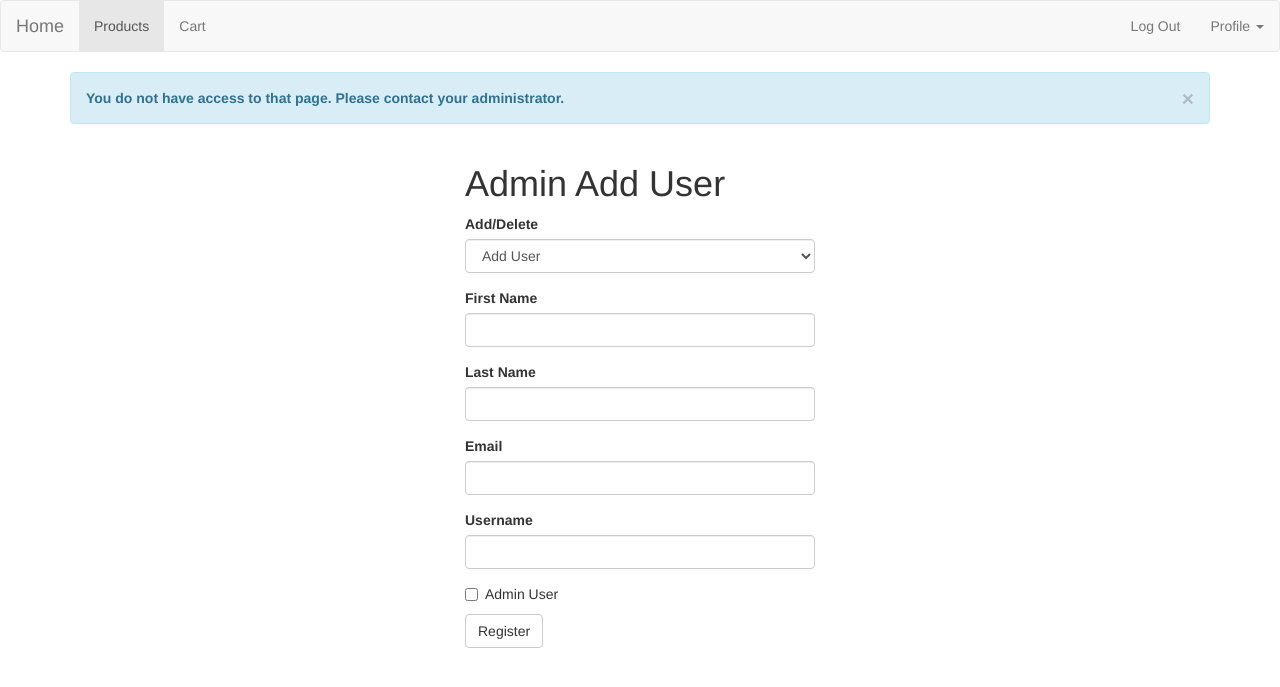
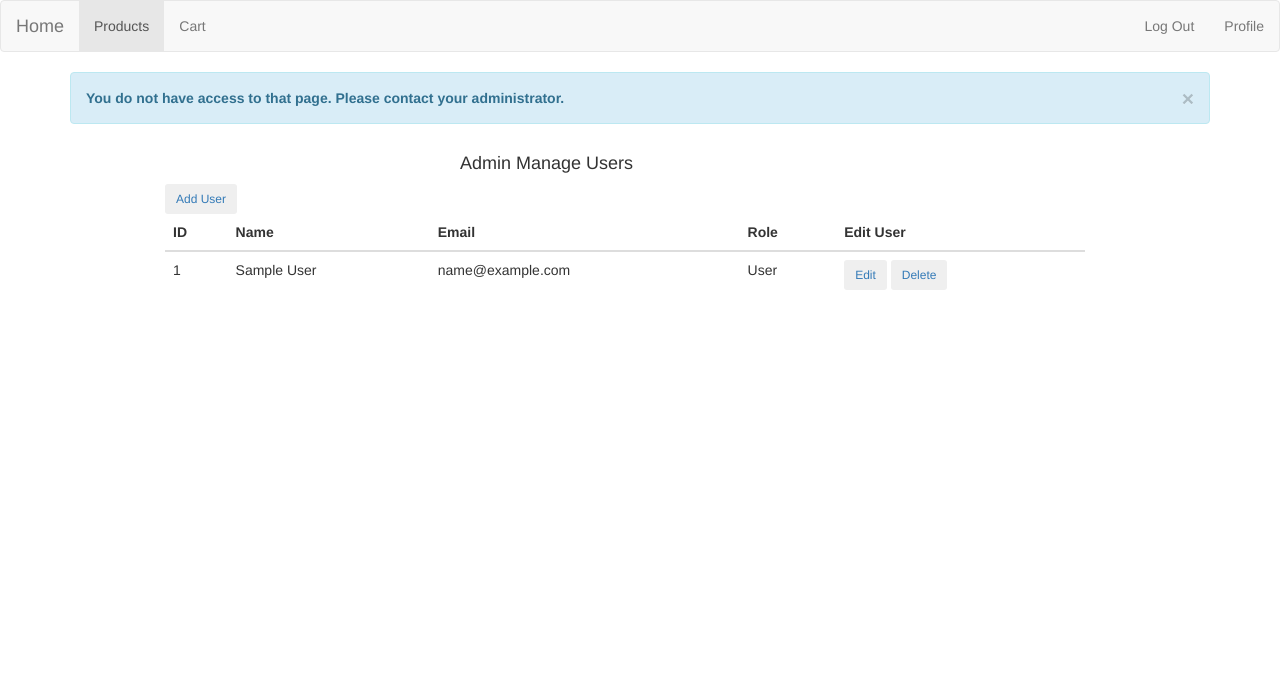
Before and after one commit to kyradornish/ecommerce_practice, a Flask app: page /admin_manage_user in a window 1280 px wide. Shown: the top 687 px of the page. Run offline with Flask 2, Linux system fonts and the light colour scheme; the visitor is signed in with stand-in values (Sample User, id 1); data comes from the database, SQL or seed files in the repository; both versions use the stored data as it was after the commit; some libraries are stand-ins or nearby versions.

Commit message:
added admin manage user funcationality

```diff
--- a/app/forms.py
+++ b/app/forms.py
@@ -36,11 +36,27 @@ class AddProductForm(FlaskForm):
     stock = IntegerField('Quantity in Stock', validators=[DataRequired()])
     submit = SubmitField('Add Product')
 
-class AdminManageUserForm(FlaskForm):
-    action_type = SelectField(u'Add/Delete', choices=[('add','Add User'), ('delete', 'Delete User')], validators=[DataRequired()])
+
+class ManageUser(FlaskForm):
+    action = SelectField(u'Action', choices=[('add', 'Add User'), (
+        'update', 'Update User'), ('delete', 'Delete User')], validators=[DataRequired()])
+    submit2 = SubmitField('Submit')
+
+
+class AddUserForm(FlaskForm):
+    admin = SelectField(u'Role Type', choices=[('0', 'User'), ('1', 'Admin')], validators=[DataRequired()])
     first_name = StringField('First Name', validators=[DataRequired()])
     last_name = StringField('Last Name', validators=[DataRequired()])
     email = StringField('Email', validators=[DataRequired(), Email()])
-    username = StringField('Username', validators=[DataRequired()])
-    admin = BooleanField('Admin User')
     submit = SubmitField('Register')
+
+
+class UpdateUserForm(FlaskForm):
+    role = SelectField(u'Role Type', choices=[('0', 'User'), ('1', 'Admin')], validators=[DataRequired()])
+    first_name = StringField('First Name', validators=[DataRequired()])
+    last_name = StringField('Last Name', validators=[DataRequired()])
+    email = StringField('Email', validators=[DataRequired(), Email()])
+    submit = SubmitField('Update')
+
+class DeleteUserForm(FlaskForm):
+    submit = SubmitField('Delete')
--- a/app/models.py
+++ b/app/models.py
@@ -9,7 +9,7 @@ class User(UserMixin, db.Model):
     username = db.Column(db.String(50), unique=True)
     email = db.Column(db.String(255), unique=True)
     password_hash = db.Column(db.String(128))
-    admin = db.Column(db.Boolean, default=False)
+    admin = db.Column(db.Integer, default=0)
     image = db.Column(db.String(255))
 
     def __repr__(self):
--- a/app/routes.py
+++ b/app/routes.py
@@ -1,6 +1,6 @@
 from app import app, db
 from flask import render_template, url_for, redirect, flash, request, session
-from app.forms import LoginForm, RegistationForm, AddProductForm, AdminManageUserForm
+from app.forms import LoginForm, RegistationForm, AddProductForm, ManageUser, AddUserForm, UpdateUserForm, DeleteUserForm
 from flask_login import current_user, login_user, logout_user, login_required
 from app.models import User, Product
 from werkzeug.urls import url_parse
@@ -20,7 +20,7 @@ TRANSACTION_SUCCESS_STATUSES = [
 
 @app.route('/')
 def index():
-    return render_template('index.html')
+    return render_template('index.html', title="Home")
 
 @app.route('/login',  methods=['GET', 'POST'])
 def login():
@@ -61,12 +61,12 @@ def logout():
 @app.route('/profile')
 @login_required
 def profile():
-    return render_template('profile.html')
+    return render_template('profile.html', title="Profile")
 
 @app.route('/addproduct', methods=['GET', 'POST'])
 @login_required
 def addproduct():
-    if current_user.admin == False:
+    if current_user.admin == 0:
         redirect(url_for('index'))
         flash('You do not have access to that page. Please contact your administrator.')
     form = AddProductForm()
@@ -76,39 +76,97 @@ def addproduct():
         db.session.commit()
         flash('You successfully added {}'.format(product.name))
         return redirect(url_for('inventory'))
-    return render_template('addproduct.html', form=form)
+    return render_template('addproduct.html', form=form, title="Add Product")
 
 @app.route('/inventory', methods=['GET', 'POST'])
 @login_required
 def inventory():
-    if current_user.admin == False:
+    if current_user.admin == 0:
         redirect(url_for('index'))
         flash('You do not have access to that page. Please contact your administrator.')
     products = Product.query.all()
-    return render_template('inventory.html', products=products)
+    return render_template('inventory.html', products=products, title="Inventory")
 
 @app.route('/products', methods=['GET', 'POST'])
 def products():
     products = Product.query.all()
-    return render_template('products.html', products=products)
+    return render_template('products.html', products=products, title="Products")
 
 @app.route('/admin_manage_user', methods=['GET', 'POST'])
 @login_required
 def admin_manage_user():
-    if current_user.admin == False:
+    roles = User.query.all()
+    role = User.query.filter_by(id=current_user.id).first()
+    if current_user.admin == 0:
         redirect(url_for('index'))
         flash('You do not have access to that page. Please contact your administrator.')
-    form = AdminManageUserForm()
-    # if form.action_type.data == 'add':
+    form = ManageUser()
+    if form.validate_on_submit() and form.action.data == 'add':
+      return redirect(url_for('add_user'))
+    if form.validate_on_submit() and form.action.data == 'update':
+        return redirect(url_for('update_user'))
+    if form.validate_on_submit() and form.action.data == 'delete':
+        return redirect(url_for('delete_user'))
+    return render_template('admin.html', title="Admin Add User", form=form, roles=roles)
+
+@app.route('/add_user', methods=['GET', 'POST'])
+@login_required
+def add_user():
+    roles = User.query.all()
+    role = User.query.filter_by(id=current_user.id).first()
+    if current_user.admin == 0:
+        redirect(url_for('index'))
+        flash('You do not have access to that page. Please contact your administrator.')
+    form = AddUserForm()
     if form.validate_on_submit():
-        user = User(first_name=form.first_name.data, last_name=form.last_name.data, email=form.email.data, username=form.username.data, admin=form.admin.data)
-        user.set_password(form.username.data)
+        user = User(first_name=form.first_name.data, last_name=form.last_name.data, email=form.email.data)
+        user.set_password(form.first_name.data)
         db.session.add(user)
         db.session.commit()
         flash('You have successfully created {} {}\'s account!'.format(user.first_name, user.last_name))
-        login_user(user)
-    return render_template('login.html', title="Admin Add User", form=form)
+        return redirect(url_for('admin_manage_user'))
+    return render_template('admin_update_user.html', title="Add User", form=form, roles=roles)
 
+@app.route('/update_user/<id>', methods=['GET', 'POST'])
+@login_required
+def update_user(id):
+    roles = User.query.all()
+    role = User.query.filter_by(id=current_user.id).first()
+    user = User.query.filter_by(id=id).first()
+    if current_user.admin == 0:
+        redirect(url_for('index'))
+        flash('You do not have access to that page. Please contact your administrator.')
+    form = UpdateUserForm()
+    if form.validate_on_submit():
+        user = User.query.filter_by(id=id).first()
+        user.first_name = form.first_name.data
+        user.last_name = form.last_name.data
+        user.email = form.email.data
+        user.admin = form.role.data
+        db.session.add(user)
+        db.session.commit()
+        flash('You have successfully updated {} {}\'s account!'.format(user.first_name, user.last_name))
+        return redirect(url_for('admin_manage_user'))
+    return render_template('admin_update_user.html', title="Update {} {}\'s Account".format(user.first_name, user.last_name), form=form, roles=roles)
+
+@app.route('/delete_user/<id>', methods=['GET', 'POST'])
+@login_required
+def delete_user(id):
+    roles = User.query.all()
+    role = User.query.filter_by(id=current_user.id).first()
+    user = User.query.filter_by(id=id).first()
+    name = user.first_name + " " + user.last_name
+    if current_user.admin == 0:
+        redirect(url_for('index'))
+        flash('You do not have access to that page. Please contact your administrator.')
+    form = DeleteUserForm()
+    if form.validate_on_submit():
+        User.query.filter_by(id=id).delete()
+        User.query.filter_by(id=id).delete()
+        db.session.commit()
+        flash('You have successfully deleted {}\'s account!'.format(name))
+        return redirect(url_for('admin_manage_user'))
+    return render_template('admin_update_user.html', title="Confirm Delete: {}".format(name), form=form, roles=roles)
 
 @app.route('/add_to_cart/<int:id>')
 def add_to_cart(id):
@@ -143,7 +201,7 @@ def clear_cart():
 @app.route('/checkouts/new', methods=['GET', 'PSOT'])
 def checkout_new():
     client_token = generate_client_token()
-    return render_template('/checkouts/new.html', client_token=client_token)
+    return render_template('/checkouts/new.html', client_token=client_token, title="Check Out")
 
 
 @app.route('/checkouts/<transaction_id>', methods=['GET'])
@@ -163,7 +221,7 @@ def show_checkout(transaction_id):
             'message': 'Your test transaction has a status of ' + transaction.status + '. See the Braintree API response and try again.'
         }
 
-    return render_template('checkouts/show.html', transaction=transaction, result=result)
+    return render_template('checkouts/show.html', transaction=transaction, result=result, title="Check Out")
 
 @app.route('/checkouts', methods=['POST'])
 def checkouts():
--- /dev/null
+++ b/app/templates/admin.html
@@ -0,0 +1,55 @@
+{% extends "layout.html" %}
+{% import 'bootstrap/wtf.html' as wtf %}
+
+{% block app_content %}
+
+<div class="row whowecontent">
+    <div class="col-md-4">
+    </div>
+    <div class="col-md-4">
+        <h4>Admin Manage Users</h4>
+    </div>
+</div>
+<div class="row table">
+    <div class="col-md-1"></div>
+    <div class="col-md-10 center-block">
+        <a href="/add_user">
+            <button type="button" class="btn btn-sm btn-secondary">Add User</button>
+        </a>
+        <div class="table-responsive">
+            <table class="table table-hover">
+                <thead>
+                    <tr>
+                        <th>ID</th>
+                        <th>Name</th>
+                        <th>Email</th>
+                        <th>Role</th>
+                        <th>Edit User</th>
+                    </tr>
+                </thead>
+                <tbody>
+                        {% for role in roles %}
+                    <tr>
+                        <td>{{ role.id }}</td>
+                        <td>{{ role.first_name }} {{ role.last_name }}</td>
+                        <td>{{ role.email }}</td>
+                        {% if role.admin == 1 %}
+                            <td>Admin</td>
+                        {% else %}
+                            <td>User</td>
+                        {% endif %}
+                        <td><a href="/update_user/{{role.id}}">
+                        <button type="button" class="btn btn-sm btn-secondary">
+                         Edit</button></a>
+                         <a href="/delete_user/{{role.id}}">
+                        <button type="button" class="btn btn-sm btn-secondary">
+                         Delete</button></a></td>
+                    </tr>
+                </tbody>
+                {% endfor %}
+            </table>
+        </div>
+    </div>
+</div>
+
+    {% endblock %}
--- a/app/templates/cart.html
+++ b/app/templates/cart.html
@@ -1,9 +1,7 @@
 {% extends 'layout.html' %}
-
-{% block title %} {{title}} | {{super()}} {% endblock%}
+{% import 'bootstrap/wtf.html' as wtf %}
 
 {% block app_content %}
-
     <div class="col-md-12">
         <h1>{{ title }}</h1>
         <table id="cart" class="table table-hover table-condensed">
--- a/app/templates/layout.html
+++ b/app/templates/layout.html
@@ -1,6 +1,8 @@
 {% extends 'bootstrap/base.html' %}
 
-{% block title %}Gem Store{% endblock %}
+{% block title %}
+{% if title %}{{ title }} | Gem Store{% endif %}
+{% endblock %}
 
     {% block navbar %}
     <nav class="navbar navbar-default" role="navigation">
@@ -38,9 +40,6 @@
                         <li>
                             <a href="{{ url_for('inventory') }}">Inventory</a>
                         </li>
-                        <li>
-                            <a href="#">Separated link</a>
-                        </li>
                     </ul>
                 </li>
                 {% endif %}
@@ -61,23 +60,7 @@
                 </li>
                 {% if current_user.is_authenticated %}
                 <li class="dropdown">
-                    <a href="#" class="dropdown-toggle" data-toggle="dropdown">Profile
-                        <b class="caret"></b>
-                    </a>
-                    <ul class="dropdown-menu">
-                        <li>
-                            <a href="{{ url_for('profile') }}">View Profile</a>
-                        </li>
-                        <li>
-                            <a href="#">Another action</a>
-                        </li>
-                        <li>
-                            <a href="#">Something else here</a>
-                        </li>
-                        <li>
-                            <a href="#">Separated link</a>
-                        </li>
-                    </ul>
+                    <a href="{{ url_for('profile') }}">Profile</a>
                 </li>
 
                 {% else %}
```
Also changed, not shown: app/templates/admin_update_user.html (added, +16 -0 lines), app.db.
